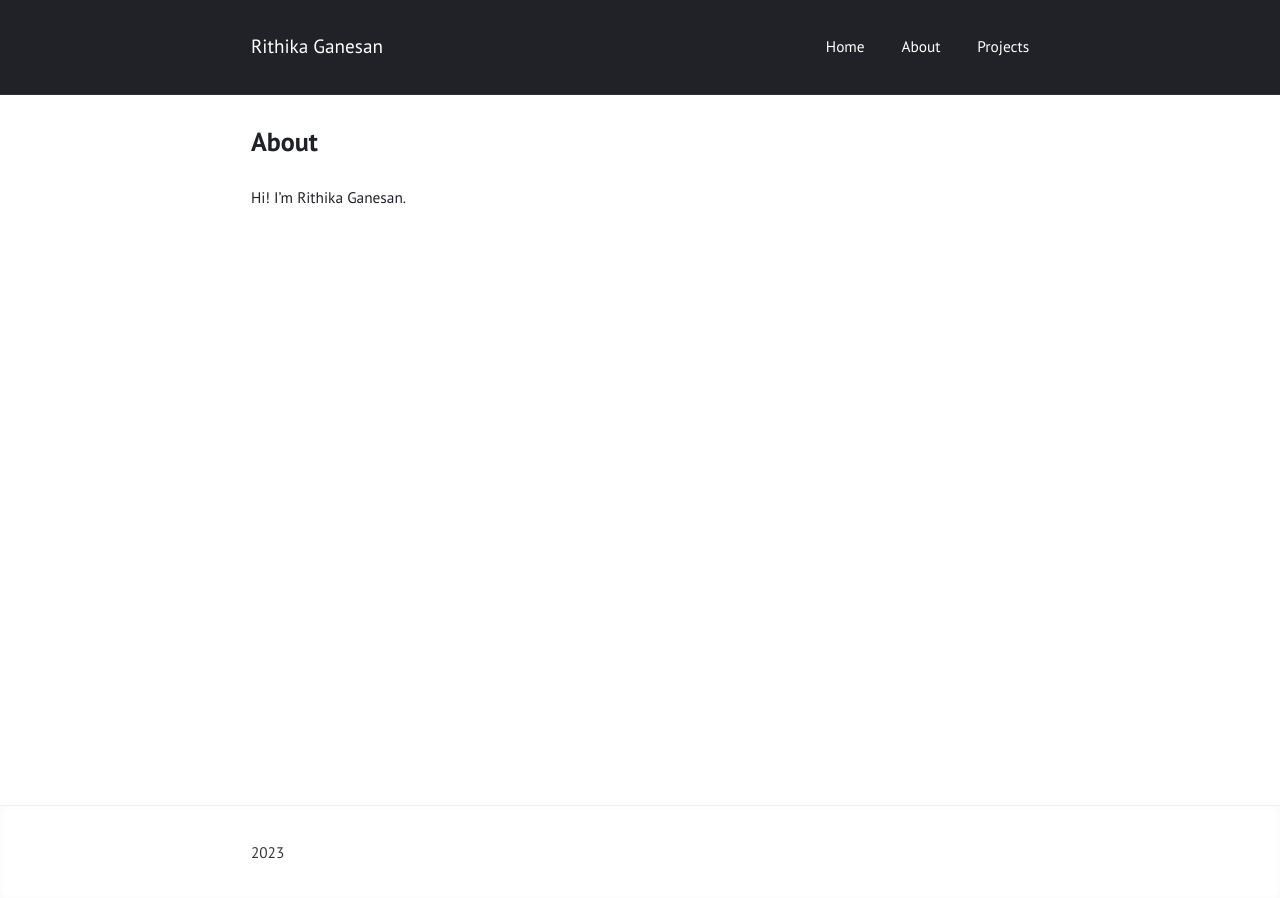
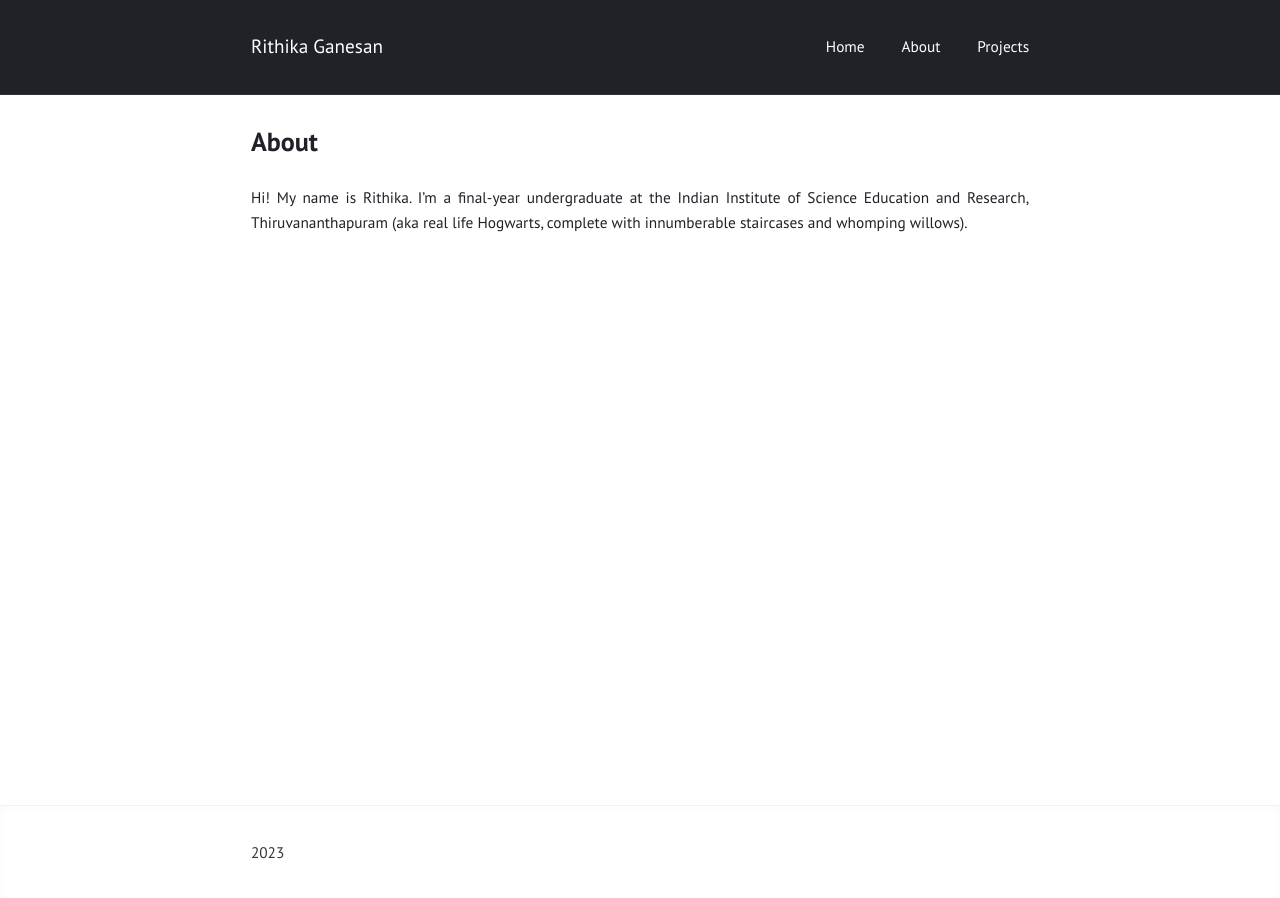
Before and after one commit to rithika-ganesan/rithika-ganesan.github.io, a Jekyll site: the page built from about.md, in a window 1280 px wide. Built offline with Jekyll 4.4.1, drawn with Linux system fonts in a browser that asks for light colours.

Commit message:
Update about.md

```diff
--- a/about.md
+++ b/about.md
@@ -4,4 +4,4 @@ permalink: "/about/"
 layout: page
 ---
 
-Hi! I'm Rithika Ganesan.
+Hi! My name is Rithika. I'm a final-year undergraduate at the Indian Institute of Science Education and Research, Thiruvananthapuram (aka real life Hogwarts, complete with innumberable staircases and whomping willows).
```
